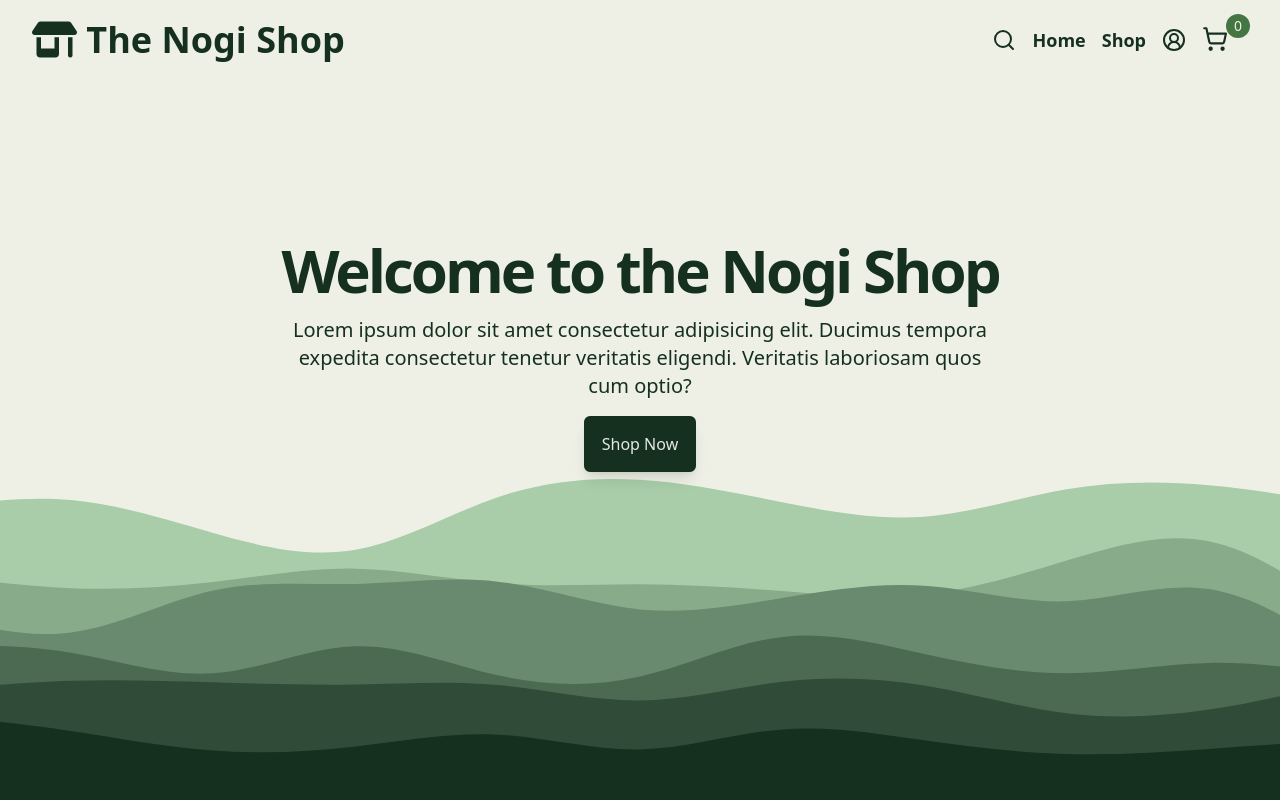
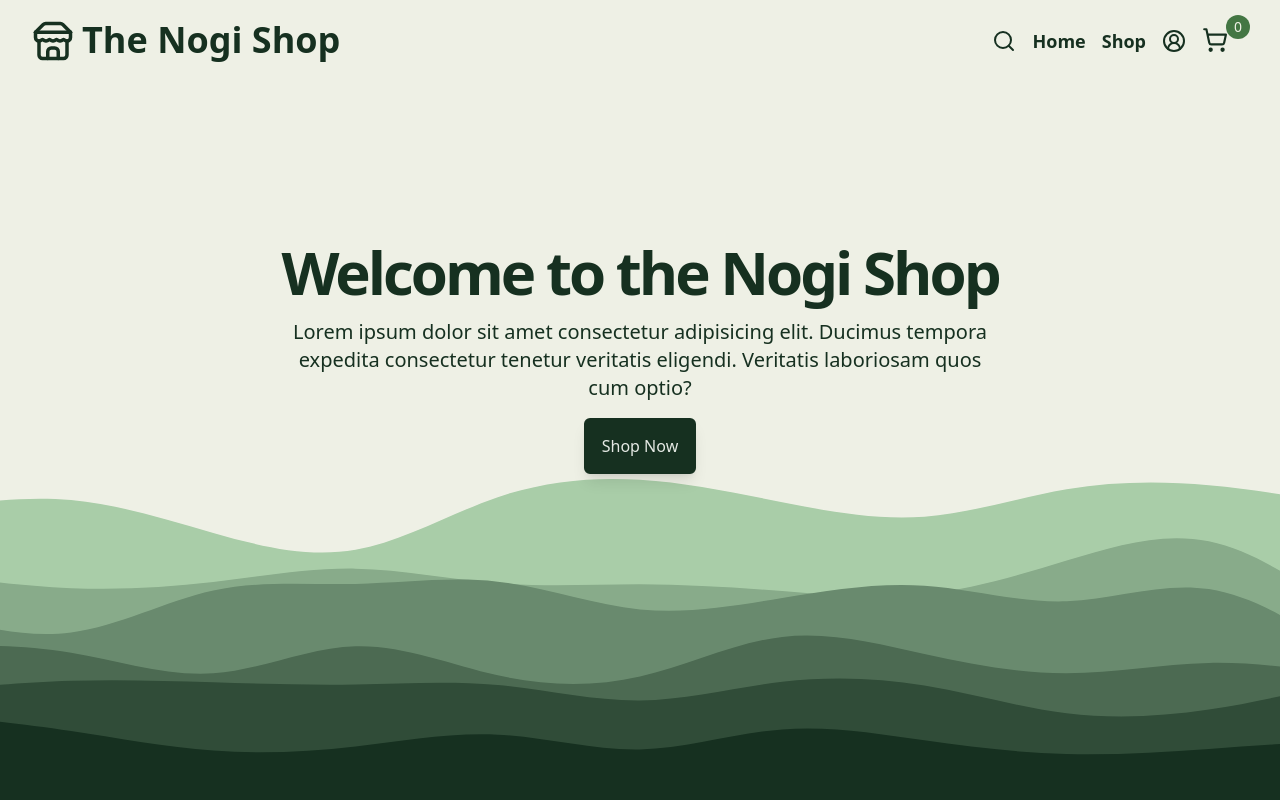
Before and after one commit to Nogiback/Shopping-Cart, a React (Vite) app: page / in a window 1280 px wide. Shown: the top 800 px of the page. Built offline with nearby package versions, Linux system fonts and the light colour scheme; a web font is replaced by a local one.

Commit message:
Changed Links to NavLinks, edited some styling for links

```diff
--- a/src/components/NavBar.jsx
+++ b/src/components/NavBar.jsx
@@ -1,12 +1,12 @@
 import React from 'react';
-import { Link } from 'react-router-dom';
-import { ShoppingCart, Search, CircleUserRound } from 'lucide-react';
+import { Link, NavLink } from 'react-router-dom';
+import { ShoppingCart, Search, CircleUserRound, Store } from 'lucide-react';
 
 export default function NavBar({ toggleCart, cart }) {
   return (
     <div className='bg-white-100 text-forest-900 dark:bg-forest-900 dark:text-white-200 sticky left-0 right-0 top-0 z-10 flex items-center justify-between px-8 py-5'>
-      <Link className='text-4xl font-bold' to='/'>
-        <i className='fa-solid fa-shop'></i> The Nogi Shop
+      <Link className='flex text-4xl font-bold' to='/'>
+        <Store size={42} className='mr-2' /> The Nogi Shop
       </Link>
       <div className='flex gap-4'>
         <button>
@@ -15,9 +15,9 @@ export default function NavBar({ toggleCart, cart }) {
         <Link className='hover:text-sage-600 text-lg font-bold' to='/'>
           Home
         </Link>
-        <Link className='hover:text-sage-600 text-lg font-bold' to='/store'>
+        <NavLink className='hover:text-sage-600 text-lg font-bold' to='/store'>
           Shop
-        </Link>
+        </NavLink>
         <button>
           <CircleUserRound className='hover:text-sage-600' />
         </button>
--- a/src/index.css
+++ b/src/index.css
@@ -22,3 +22,7 @@
   background-size: cover;
   background-image: url('./assets/layered-waves-haikei-light.svg');
 }
+
+.active {
+  @apply text-sage-600 underline;
+}
```
